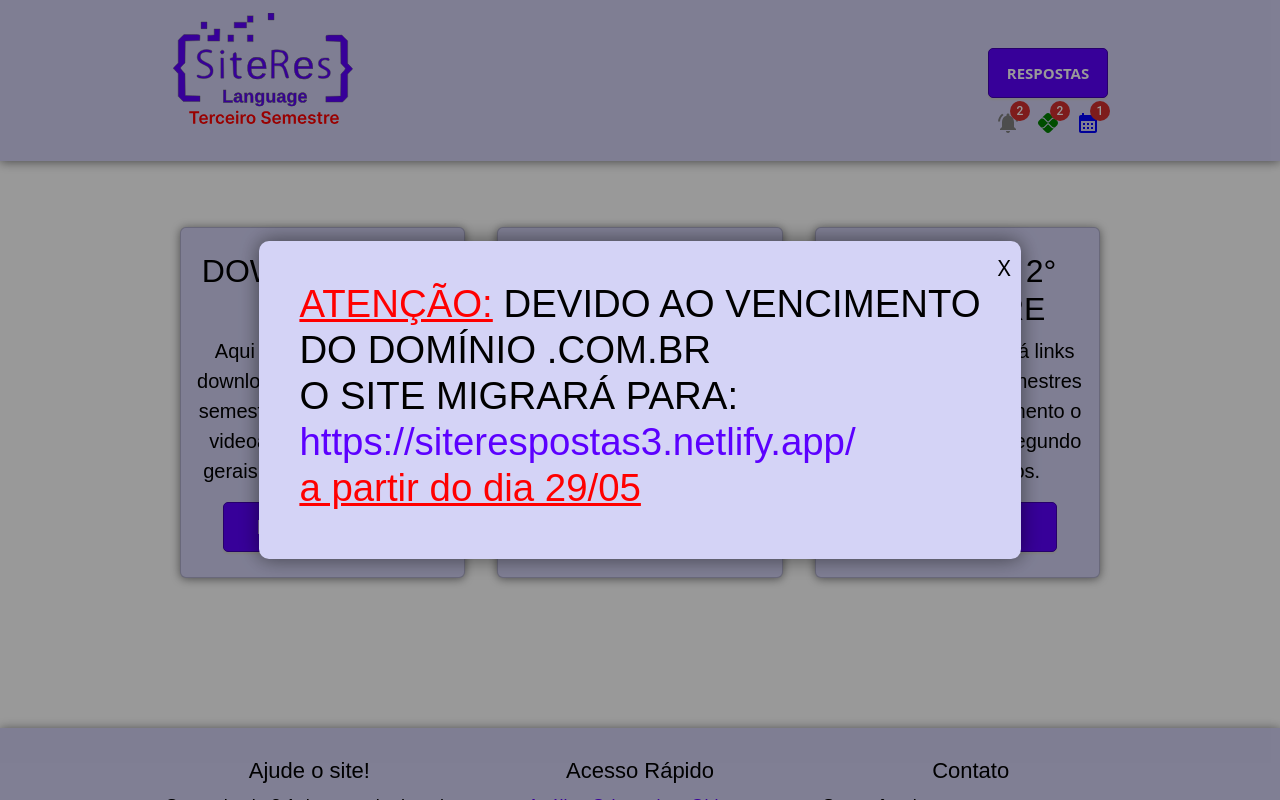
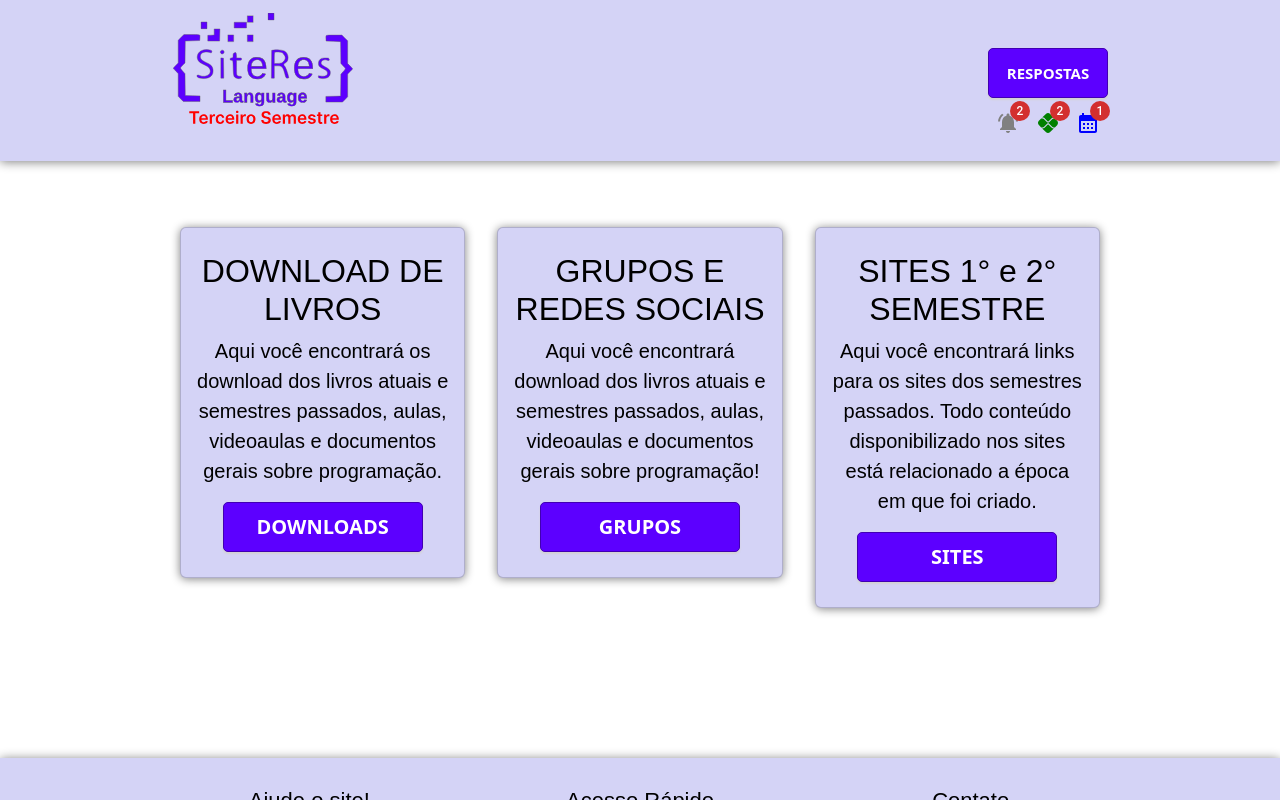
Before and after one commit to Rafael-F-Amaral/siteresposta3, a React (Create React App) app: page / in a window 1280 px wide. Shown: the top 800 px of the page. Built offline with nearby package versions, Linux system fonts and the light colour scheme.

Commit message:
remove popup

```diff
--- a/src/App.js
+++ b/src/App.js
@@ -541,7 +541,10 @@
 const App = () => {
   return (
     <div>
+      {/*
       <Popup />
+
+       */}
       <BrowserRouter>
 
         {/* Global */}
--- a/src/Components/Body/Body.js
+++ b/src/Components/Body/Body.js
@@ -31,7 +31,7 @@
         <a className='CardStyle' href='https://linktr.ee/sitesantigos' target='_blank' rel="noreferrer" style={{ textDecoration: 'none !important' }}>
           <Card
             download='SITES 1° e 2° SEMESTRE'
-            textDownload='Aqui você encontrará links para os sites dos semestres passados. Até o momento o primeiro semestre, segundo semestre e outros.'
+            textDownload='Aqui você encontrará links para os sites dos semestres passados. Todo conteúdo disponibilizado nos sites está relacionado a época em que foi criado.'
             ButtonDatas='sites'
           />
         </a>
```
